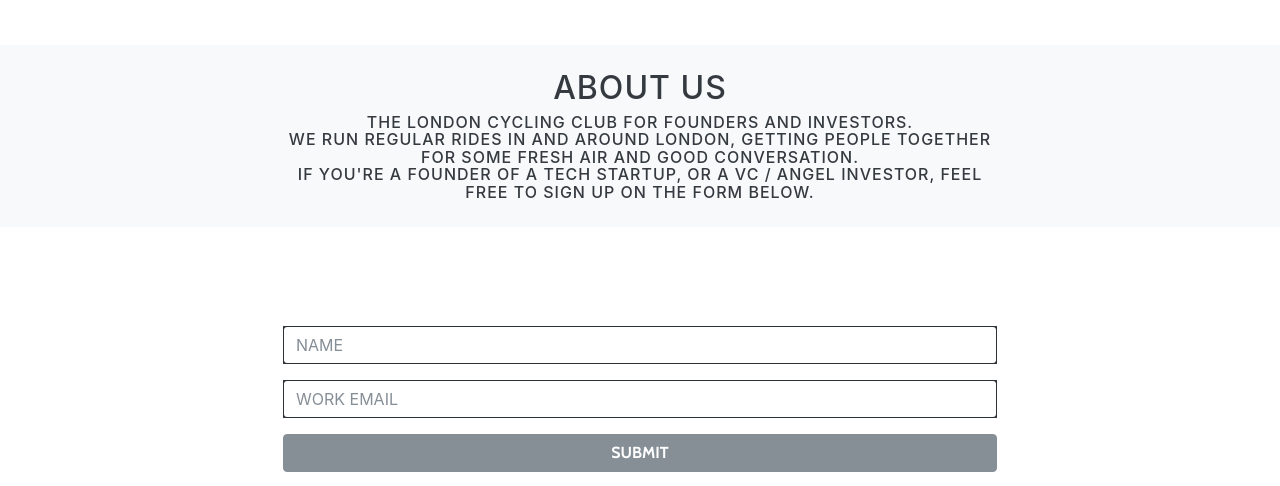
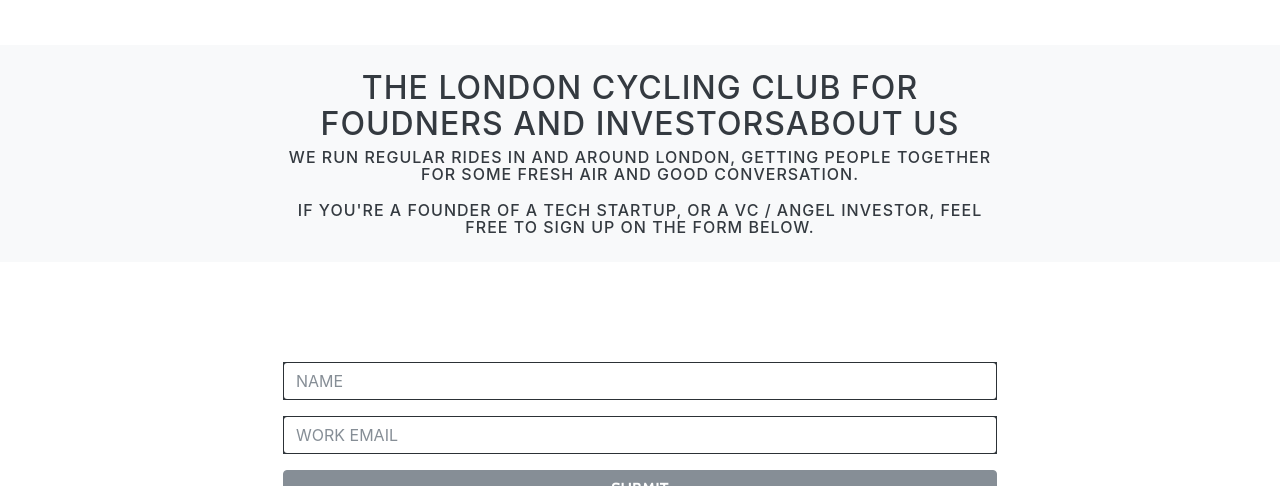
Before and after one commit to thevccc/web, a website with bundled scripts: page index.html in a window 1280 px wide. Shown: the part 614-1100 px from the top of the page. Built offline with nearby package versions, Linux system fonts and the light colour scheme.

Commit message:
Update 5

```diff
--- a/index.html
+++ b/index.html
@@ -52,8 +52,8 @@
       </div>
       <div class="row">
         <div class="col-lg-8 mx-auto text-dark">
-          <h2 class="" contenteditable="true">ABOUT US</h2>
-          <h6 class="" contenteditable="true">The London cycling club for founders and investors. <br>We run regular rides in and around London, getting people together for some fresh air and good conversation. <br>If you're a founder of a tech startup, or a VC / angel investor, feel free to sign up on the form below.
+          <h2 class="" contenteditable="true">THE LONDON CYCLING CLUB FOR FOUDNERS AND INVESTORSABOUT US</h2>
+          <h6 class="" contenteditable="true">We run regular rides in and around London, getting people together for some fresh air and good conversation. <br><br>If you're a founder of a tech startup, or a VC / angel investor, feel free to sign up on the form below.
             <br>
             <br> </h6>
         </div>
```
